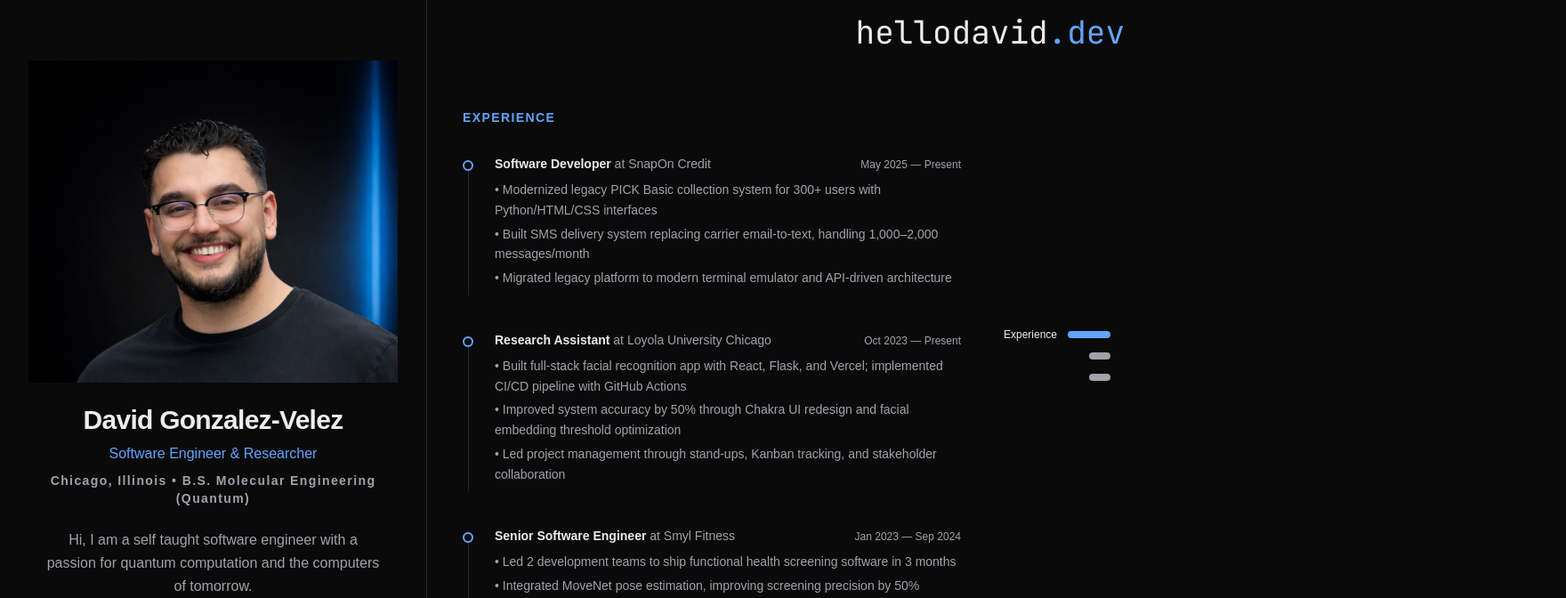
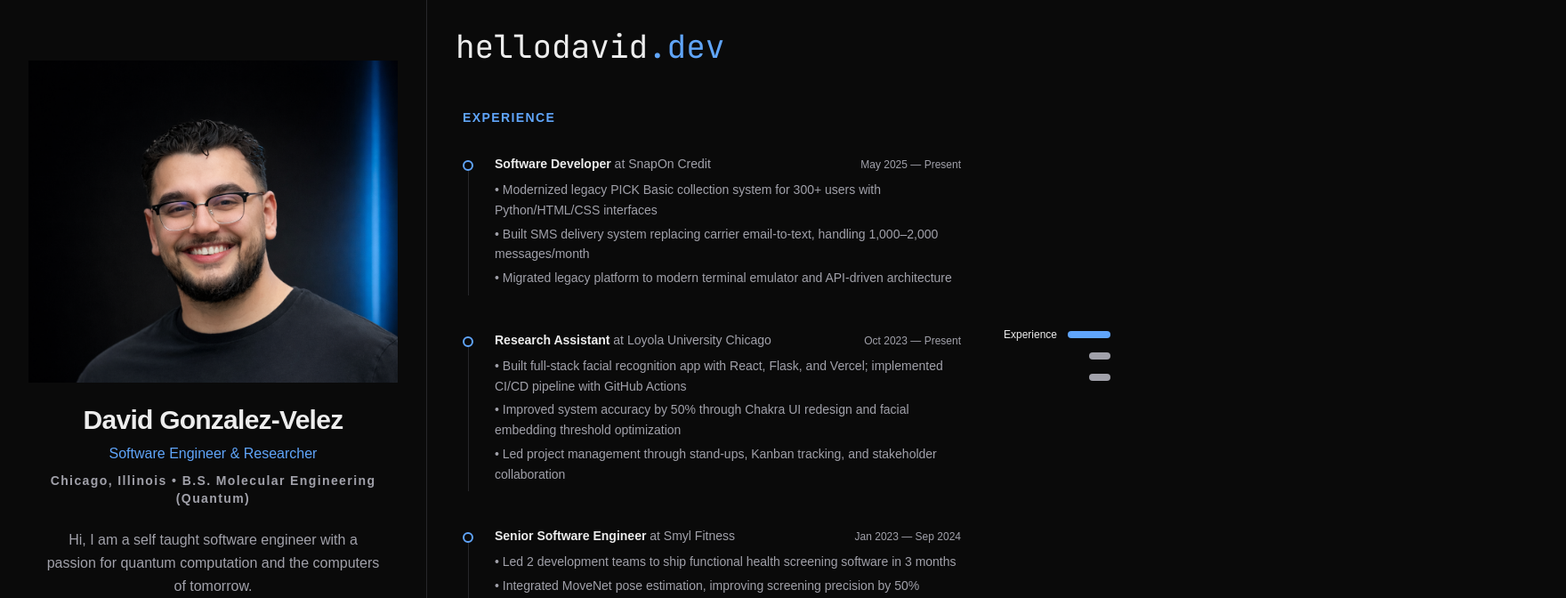
Before and after one commit to DGV98/portfolio, a Next.js app: page / in a window 1280 px wide. Shown: the top 672 px of the page at 89% size, 1760 px wide, since content can reach past the window. Built offline with nearby package versions, Linux system fonts and the light colour scheme.

Commit message:
Added banner

```diff
--- a/components/banner.tsx
+++ b/components/banner.tsx
@@ -3,7 +3,7 @@ import Link from "next/link";
 // TODO: Banner for blogs
 const Banner = () => {
   return (
-    <nav className="mt-4 flex h-24 justify-center px-4 lg:absolute lg:z-10 lg:w-full lg:justify-end">
+    <nav className="mt-8 h-auto pl-8 lg:absolute lg:ml-[37.5%] lg:w-full">
       <Link href="/" className="font-terminal text-4xl">
         hellodavid<span className="text-accent">.dev</span>
       </Link>
```
